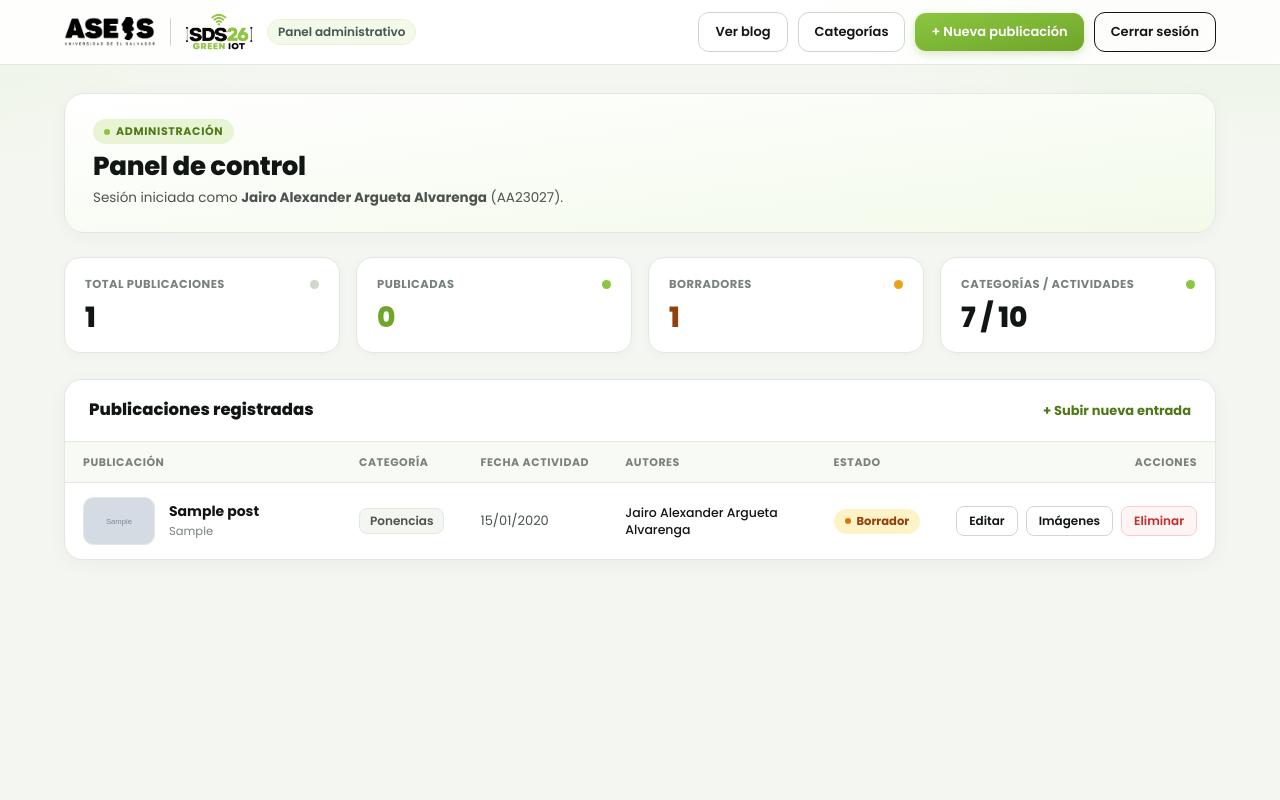
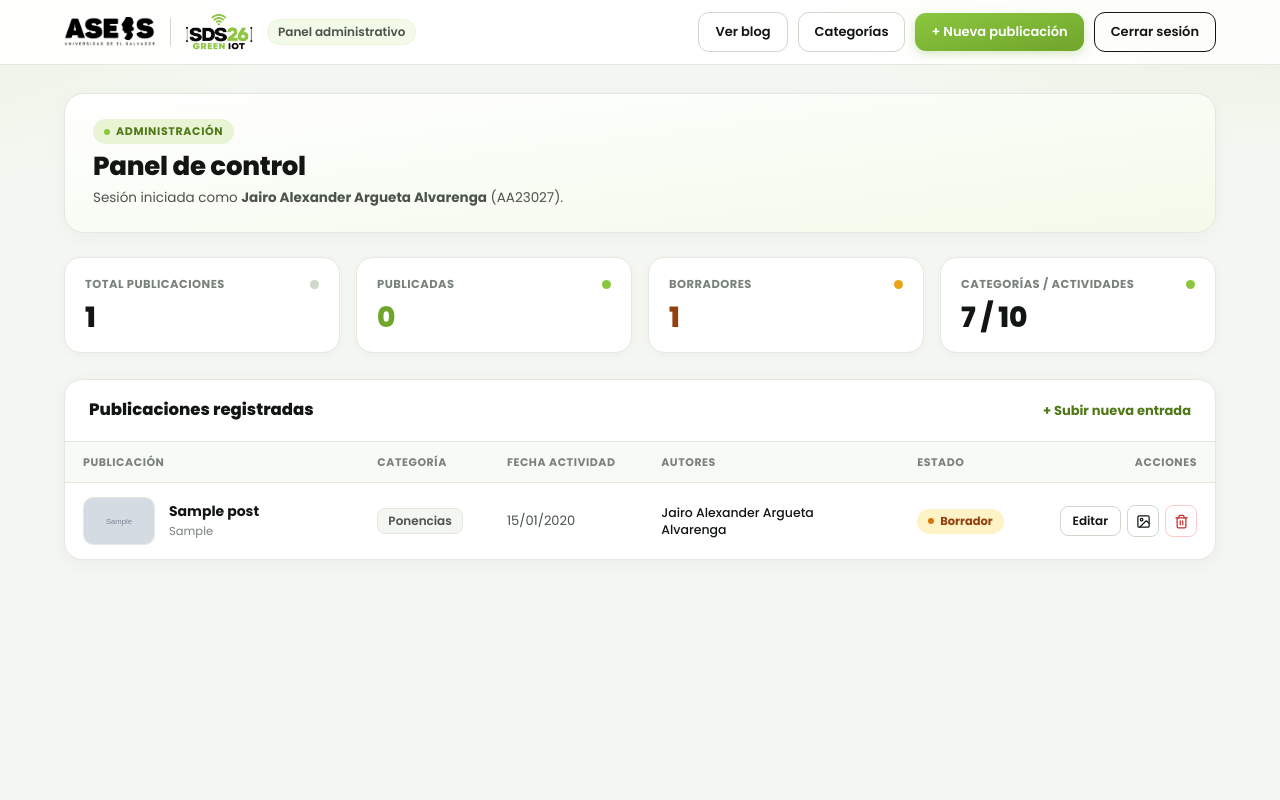
Before and after one commit to Jairo0610/blog-sds26-tpi, a Laravel app: page /admin/dashboard in a window 1280 px wide. Run offline with Laravel 12, Linux system fonts and the light colour scheme; a user stored in the database is signed in; data comes from the database, SQL or seed files in the repository; tables that the repository leaves empty hold one stand-in row (values such as "Sample post"); grey boxes marked "Sample" are stand-in pictures; style sheets or scripts are compiled from the project's sources.

Commit message:
style: mejoras en el diseño en el panel en el sección de publicaciones registradas

```diff
--- a/www/blog-sds26-tpi/resources/views/admin/dashboard.blade.php
+++ b/www/blog-sds26-tpi/resources/views/admin/dashboard.blade.php
@@ -17,6 +17,8 @@
     $td = 'border-b border-[#f0f3ed] px-[18px] py-3.5 align-middle text-[#4a544d]';
 
     $actBtn = 'inline-flex items-center justify-center rounded-lg px-3 py-1.5 font-[inherit] text-xs font-semibold no-underline cursor-pointer transition';
+    $iconBtn = 'inline-flex size-8 items-center justify-center rounded-lg border bg-white p-0 font-[inherit] no-underline cursor-pointer transition';
+    $iconSvg = 'width="15" height="15" viewBox="0 0 24 24" fill="none" stroke="currentColor" stroke-width="2" stroke-linecap="round" stroke-linejoin="round" aria-hidden="true"';
 @endphp
 
 <div class="min-h-screen bg-[#f4f7f1] bg-[radial-gradient(900px_380px_at_100%_-10%,rgba(140,198,63,.16),transparent_60%),radial-gradient(700px_320px_at_-10%_0%,rgba(140,198,63,.08),transparent_60%)] font-['Poppins',ui-sans-serif,system-ui,sans-serif] text-sds-ink antialiased">
@@ -154,16 +156,25 @@
                                     @endif
                                 </td>
                                 <td class="{{ $td }} text-right">
-                                    <div class="inline-flex items-center justify-end gap-2 whitespace-nowrap">
+                                    <div class="inline-flex items-center justify-end gap-1.5 whitespace-nowrap">
+                                        <a href="{{ route('admin.posts.edit', $post) }}" class="{{ $actBtn }} border border-[#cfd7cb] bg-white text-sds-ink hover:border-sds-green hover:bg-[#f4faea] hover:text-[#4f7918]">Editar</a>
+
                                         @if ($post->estado === \App\Models\PostModel::ESTADO_PUBLICADO)
-                                            <a href="{{ route('posts.show', $post->slug) }}" class="{{ $actBtn }} border border-[#e8f4d4] bg-[#f4faea] text-[#4f7918] hover:border-sds-green hover:bg-[#e8f4d4]">Ver</a>
+                                            <a href="{{ route('posts.show', $post->slug) }}" title="Ver publicación" aria-label="Ver publicación" class="{{ $iconBtn }} border-[#e8f4d4] text-[#4f7918] hover:border-sds-green hover:bg-[#f4faea]">
+                                                <svg {!! $iconSvg !!}><path d="M2 12s3.5-7 10-7 10 7 10 7-3.5 7-10 7-10-7-10-7Z"/><circle cx="12" cy="12" r="3"/></svg>
+                                            </a>
                                         @endif
-                                        <a href="{{ route('admin.posts.edit', $post) }}" class="{{ $actBtn }} border border-[#cfd7cb] bg-white text-sds-ink hover:border-sds-green hover:bg-[#f4faea] hover:text-[#4f7918]">Editar</a>
-                                        <a href="{{ route('admin.posts.edit', $post) }}#galeria" class="{{ $actBtn }} border border-[#cfd7cb] bg-white text-sds-ink hover:border-sds-green hover:bg-[#f4faea] hover:text-[#4f7918]">Imágenes</a>
+
+                                        <a href="{{ route('admin.posts.edit', $post) }}#galeria" title="Gestionar imágenes" aria-label="Gestionar imágenes" class="{{ $iconBtn }} border-[#cfd7cb] text-sds-ink hover:border-sds-green hover:bg-[#f4faea] hover:text-[#4f7918]">
+                                            <svg {!! $iconSvg !!}><rect x="3" y="3" width="18" height="18" rx="2"/><circle cx="9" cy="9" r="2"/><path d="m21 15-3.1-3.1a2 2 0 0 0-2.8 0L6 21"/></svg>
+                                        </a>
+
                                         <form method="POST" action="{{ route('admin.posts.destroy', $post) }}" onsubmit="return confirm('¿Eliminar esta publicación?');">
                                             @csrf
                                             @method('DELETE')
-                                            <button type="submit" class="{{ $actBtn }} border border-[#ffc9c9] bg-[#fff5f5] text-[#c92a2a] hover:border-[#ffa8a8] hover:bg-[#ffe3e3]">Eliminar</button>
+                                            <button type="submit" title="Eliminar publicación" aria-label="Eliminar publicación" class="{{ $iconBtn }} border-[#ffc9c9] bg-[#fff5f5] text-[#c92a2a] hover:border-[#ffa8a8] hover:bg-[#ffe3e3]">
+                                                <svg {!! $iconSvg !!}><path d="M3 6h18"/><path d="M19 6v14a2 2 0 0 1-2 2H7a2 2 0 0 1-2-2V6"/><path d="M8 6V4a2 2 0 0 1 2-2h4a2 2 0 0 1 2 2v2"/><path d="M10 11v6"/><path d="M14 11v6"/></svg>
+                                            </button>
                                         </form>
                                     </div>
                                 </td>
```
